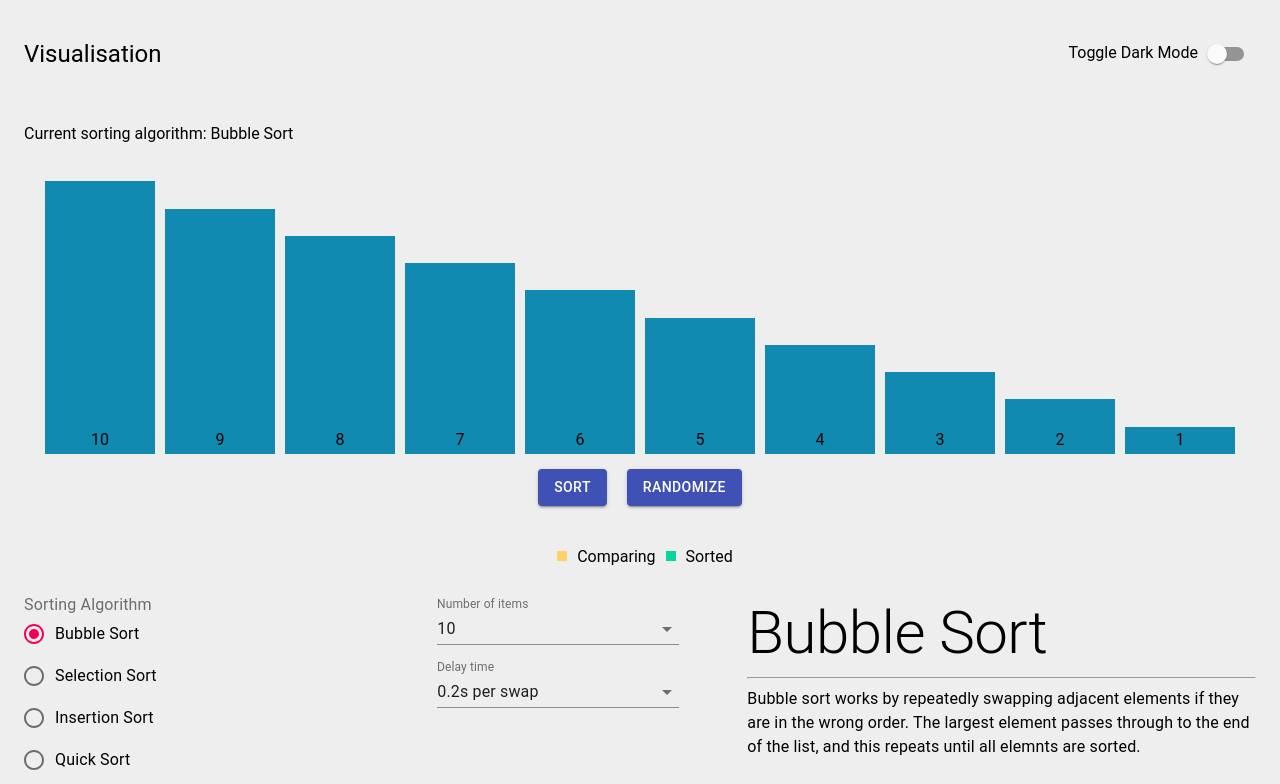
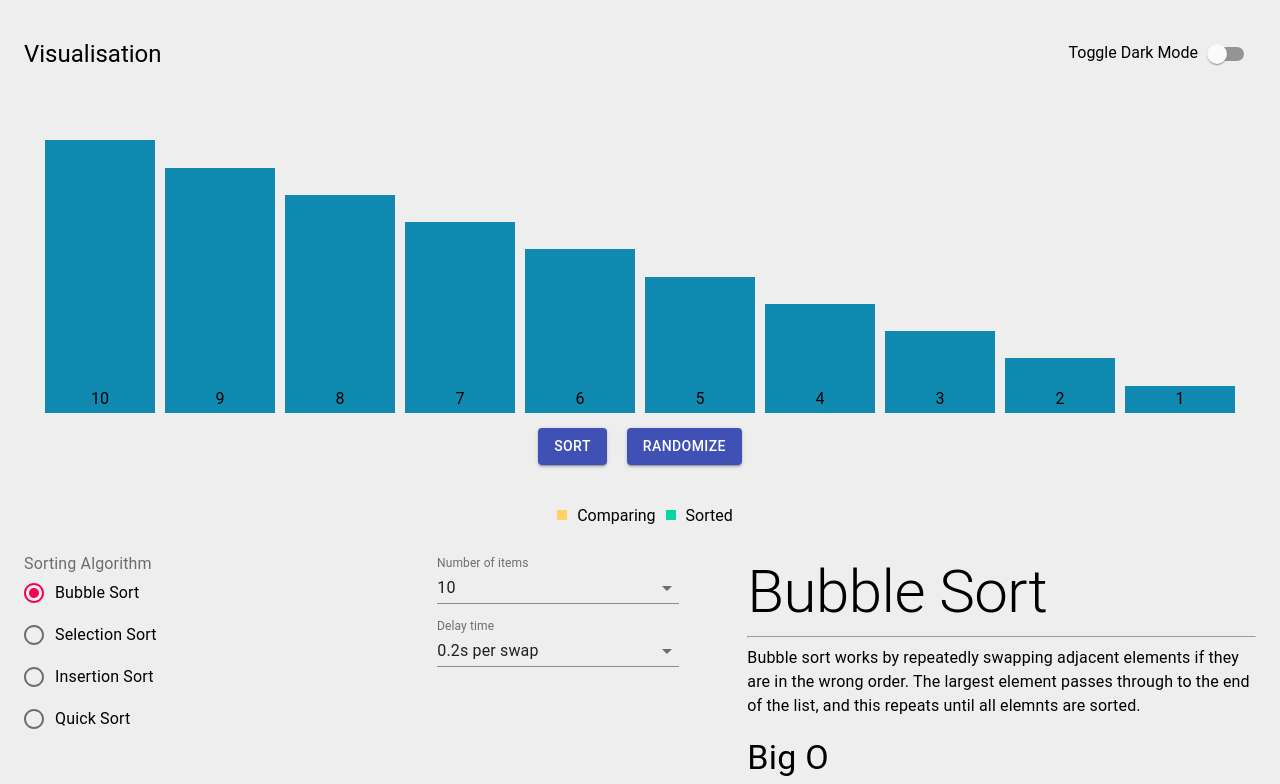
Before and after one commit to nghochi123/visualizer, a React (Create React App) app: page / in a window 1280 px wide. Shown: the top 784 px of the page. Built offline with nearby package versions, Linux system fonts and the light colour scheme.

Commit message:
removing some stuff

```diff
--- a/src/components/VisualBox/SortingVisualBox.js
+++ b/src/components/VisualBox/SortingVisualBox.js
@@ -58,35 +58,29 @@ const VisualBox = (props) => {
     let description = (<BSortDesc/>);
     let legend = (<BSortLegend/>)
     let algorithm = bubblesort;
-    let algorithmName = 'Bubble Sort'
     switch(radioValue){
         case 'bubble':
             algorithm = bubblesort;
-            algorithmName = 'Bubble Sort';
             description = (<BSortDesc/>);
             legend = (<BSortLegend/>);
             break;
         case 'selection':
             algorithm = selectionsort;
-            algorithmName = 'Selection Sort';
             description = (<SSortDesc/>);
             legend = (<SSortLegend/>);
             break;
         case 'insertion':
             algorithm = insertionsort;
-            algorithmName = 'Insertion Sort'
             description = (<ISortDesc/>);
             legend = (<ISortLegend/>);
             break;
         case 'quick':
             algorithm = quicksort;
-            algorithmName = 'Quick Sort';
             description = (<QSortDesc/>);
             legend = (<QSortLegend/>);
             break;
         default:
             algorithm = bubblesort;
-            algorithmName = 'Bubble Sort';
             description = (<BSortDesc/>);
             legend = (<BSortLegend/>);
     }
@@ -101,7 +95,6 @@ const VisualBox = (props) => {
     }
     return (
         <>
-            <p>Current sorting algorithm: {algorithmName}</p>
             <div className={styles.box}>
                 {bars}
             </div>
```
